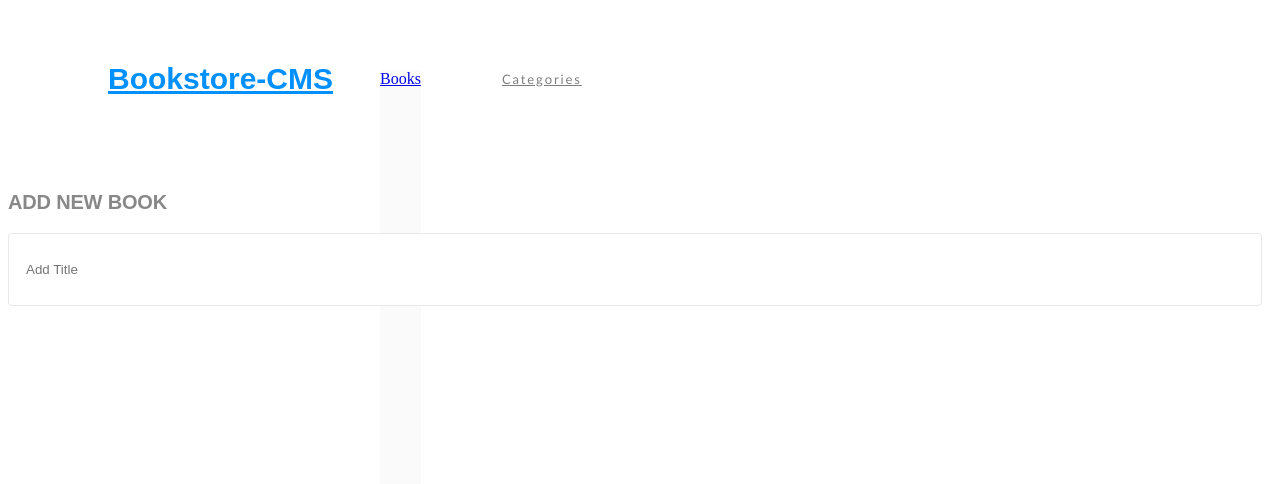
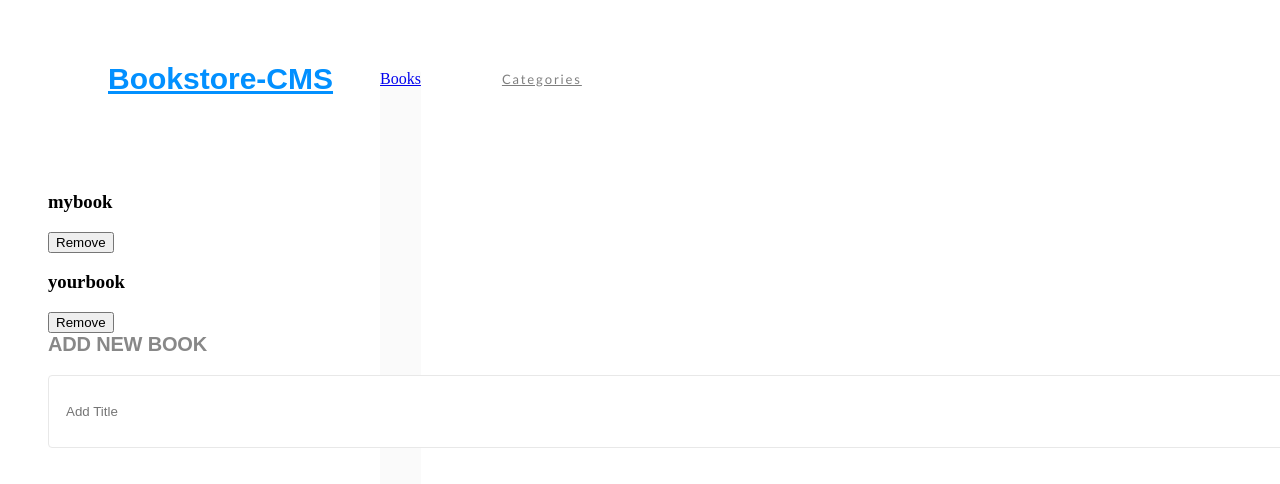
Before and after one commit to Kalunge/Bookstore-app, a React (Create React App) app: page / in a window 1280 px wide. Shown: the top 484 px of the page. Built offline with nearby package versions, Linux system fonts and the light colour scheme.

Commit message:
Add books list props

```diff
--- a/package.json
+++ b/package.json
@@ -6,6 +6,7 @@
     "@testing-library/jest-dom": "^5.14.1",
     "@testing-library/react": "^11.2.7",
     "@testing-library/user-event": "^12.8.3",
+    "prop-types": "^15.7.2",
     "react": "^17.0.2",
     "react-dom": "^17.0.2",
     "react-redux": "^7.2.5",
--- a/src/App.js
+++ b/src/App.js
@@ -9,7 +9,12 @@ function App() {
       <Header />
       <Switch>
         <Route path="/" exact>
-          <Books />
+          <Books
+            books={[
+              { title: 'mybook', id: 1 },
+              { title: 'yourbook', id: 2 },
+            ]}
+          />
         </Route>
         <Route path="/categories">
           <Categories />
--- /dev/null
+++ b/src/components/Book.js
@@ -0,0 +1,15 @@
+import React from 'react';
+import PropTypes from 'prop-types';
+
+const Book = ({ book }) => (
+  <div>
+    <h3>{book.title}</h3>
+    <button type="button">Remove</button>
+  </div>
+);
+
+Book.propTypes = {
+  book: PropTypes.objectOf.isRequired,
+};
+
+export default Book;
--- a/src/components/Books.js
+++ b/src/components/Books.js
@@ -1,10 +1,19 @@
 import React from 'react';
+import PropTypes from 'prop-types';
 import AddBook from './AddBook';
+import Book from './Book';
 
-const Books = () => (
-  <div>
+const Books = ({ books }) => (
+  <ul>
+    {books.map((book) => (
+      <Book key={book.id} book={book} />
+    ))}
     <AddBook />
-  </div>
+  </ul>
 );
 
+Books.propTypes = {
+  books: PropTypes.arrayOf.isRequired,
+};
+
 export default Books;
```
Also changed, not shown: 1 other file (tests, documents, lock files or other folders).
